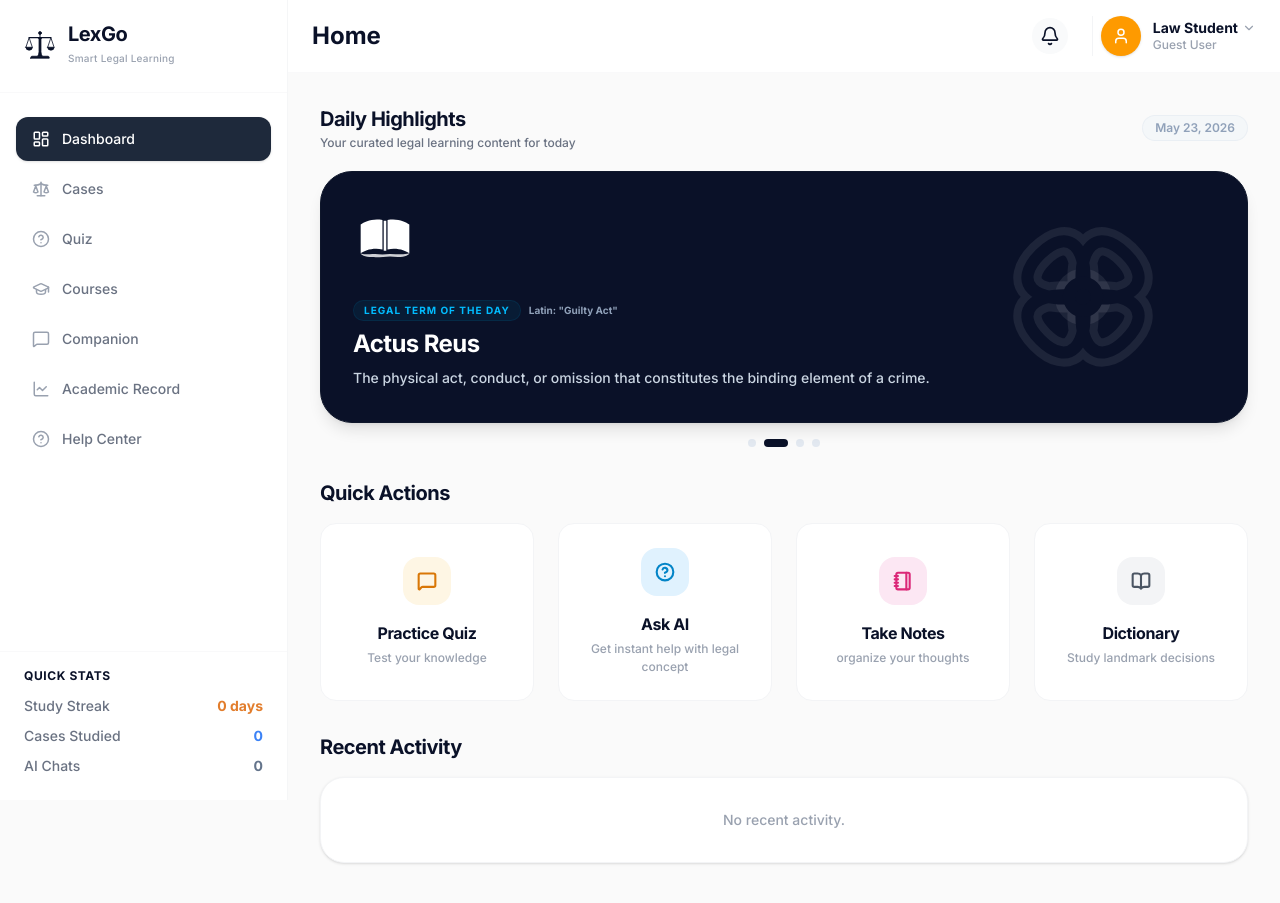
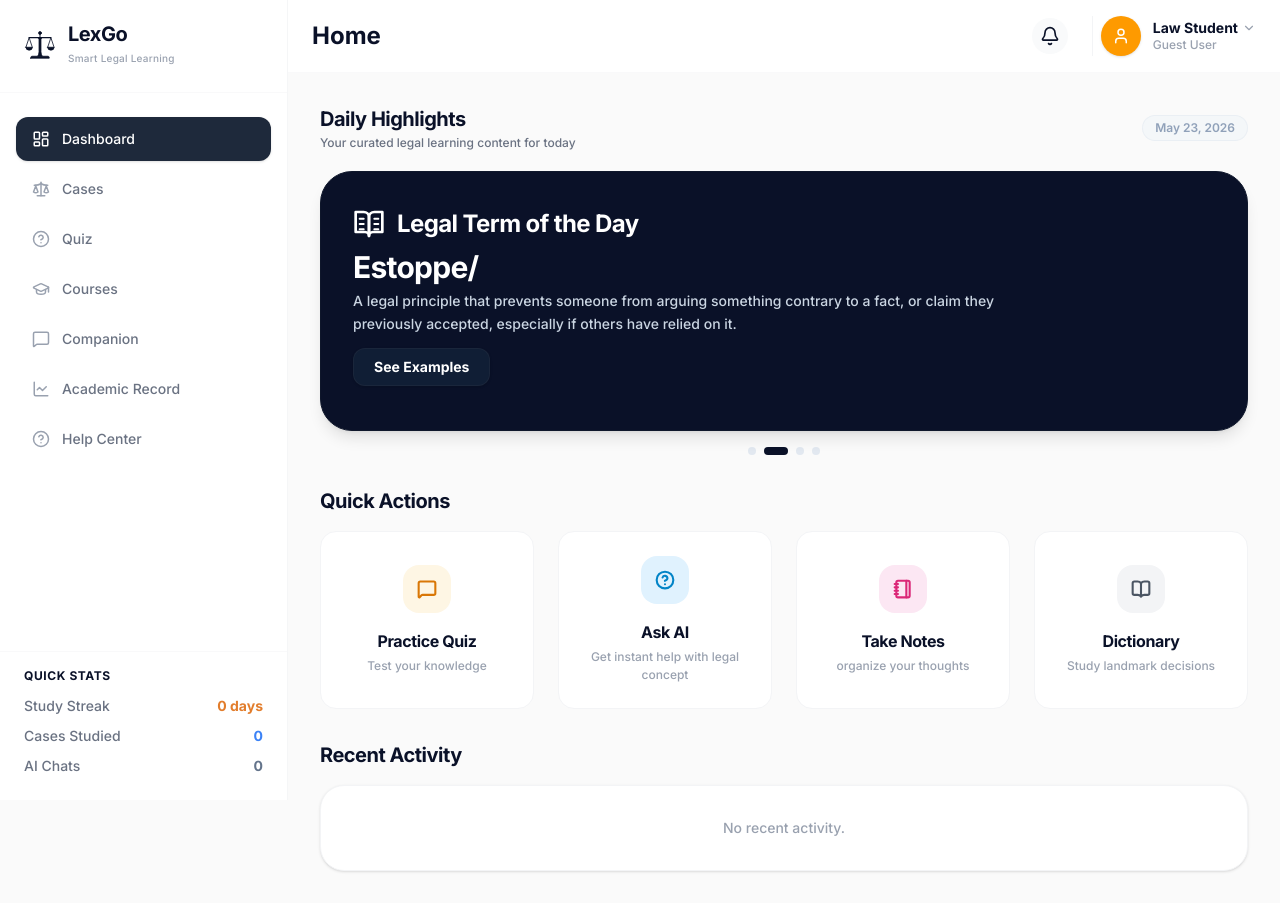
Before and after one commit to Darlington-s-store/LexGo-App, a React (Vite) app: page /dashboard in a window 1280 px wide. Built offline with nearby package versions, Linux system fonts and the light colour scheme; sample sign-in values are in the browser's storage.

Commit message:
style: implement custom daily highlights card designs matching mockup screenshots

```diff
--- a/src/pages/DashboardHome.jsx
+++ b/src/pages/DashboardHome.jsx
@@ -28,33 +28,24 @@ const CaseIcon = ({ className }) => (
 );
 
 const TermIcon = ({ className }) => (
-  <svg viewBox="0 0 100 100" fill="currentColor" className={className}>
-    <path d="M 46,25 C 30,22 18,28 12,32 L 12,77 C 18,73 30,68 46,71 Z" />
-    <path d="M 54,25 C 70,22 82,28 88,32 L 88,77 C 82,73 70,68 54,71 Z" />
-    <path d="M 48,26 L 52,26 L 52,73 L 48,73 Z" />
-    <path d="M 12,77 C 18,81 30,76 46,79 C 62,76 74,81 88,77 C 88,79 82,83 70,83 C 54,80 46,84 30,83 C 18,83 12,79 12,77 Z" opacity="0.8" />
+  <svg viewBox="0 0 24 24" fill="none" stroke="currentColor" strokeWidth="2" strokeLinecap="round" strokeLinejoin="round" className={className}>
+    {/* Pages Outline */}
+    <path d="M2 3h6a4 4 0 0 1 4 4v14a3 3 0 0 0-3-3H2z" />
+    <path d="M22 3h-6a4 4 0 0 0-4 4v14a3 3 0 0 1 3-3h7z" />
+    {/* Page Lines */}
+    <line x1="5" y1="8" x2="8" y2="8" strokeWidth="1.5" />
+    <line x1="5" y1="12" x2="8" y2="12" strokeWidth="1.5" />
+    <line x1="5" y1="16" x2="8" y2="16" strokeWidth="1.5" />
+    <line x1="16" y1="8" x2="19" y2="8" strokeWidth="1.5" />
+    <line x1="16" y1="12" x2="19" y2="12" strokeWidth="1.5" />
+    <line x1="16" y1="16" x2="19" y2="16" strokeWidth="1.5" />
   </svg>
 );
 
-const DictumIcon = ({ className }) => (
-  <svg viewBox="0 0 100 100" fill="currentColor" className={className}>
-    <path d="M 50,15 C 26,15 10,28 10,48 C 10,60 18,72 32,77 C 30,85 22,90 16,92 C 26,92 38,87 45,81 C 47,81 48,81 50,81 C 74,81 90,68 90,48 C 90,28 74,15 50,15 Z" />
-    <path d="M 38,38 L 44,38 L 41,48 L 45,48 L 42,58 L 36,58 L 39,48 L 35,48 Z M 58,38 L 64,38 L 61,48 L 65,48 L 62,58 L 56,58 L 59,48 L 55,48 Z" fill="#0A1128" />
-  </svg>
-);
-
-const HistoryIcon = ({ className }) => (
-  <svg viewBox="0 0 100 100" fill="currentColor" className={className}>
-    <rect x="15" y="24" width="70" height="60" rx="10" />
-    <path d="M 15,24 L 85,24 L 85,42 L 15,42 Z" fill="#F59E0B" />
-    <rect x="28" y="14" width="8" height="16" rx="4" fill="#E2E8F0" />
-    <rect x="64" y="14" width="8" height="16" rx="4" fill="#E2E8F0" />
-    <circle cx="32" cy="54" r="4.5" fill="#0A1128" />
-    <circle cx="50" cy="54" r="4.5" fill="#0A1128" />
-    <circle cx="68" cy="54" r="4.5" fill="#0A1128" />
-    <circle cx="32" cy="70" r="4.5" fill="#0A1128" />
-    <circle cx="50" cy="70" r="4.5" fill="#0A1128" />
-    <circle cx="68" cy="70" r="4.5" fill="#0A1128" />
+const BrainIcon = ({ className }) => (
+  <svg viewBox="0 0 24 24" fill="none" stroke="currentColor" strokeWidth="2" strokeLinecap="round" strokeLinejoin="round" className={className}>
+    <path d="M9.5 2A2.5 2.5 0 0 1 12 4.5v15a2.5 2.5 0 0 1-4.96-.44 2.5 2.5 0 0 1 0-3.12 3 3 0 0 1 0-3.88 2.5 2.5 0 0 1 0-3.12 2.5 2.5 0 0 1 2.46-2.94zm4.96.06A2.5 2.5 0 0 1 17 4.5a2.5 2.5 0 0 1 2.46 2.94 2.5 2.5 0 0 1 0 3.12 3 3 0 0 1 0 3.88 2.5 2.5 0 0 1 0 3.12A2.5 2.5 0 0 1 14.5 20" />
+    <path d="M12 5v14" />
   </svg>
 );
 
@@ -80,51 +71,51 @@ const dailyCards = [
     id: 'term',
     type: 'Legal Term of the Day',
     tag: 'DAILY TERM',
-    title: 'Actus Reus',
-    citation: 'Latin: "Guilty Act"',
+    title: 'Estoppe/',
+    citation: 'Principle of Law',
     icon: TermIcon,
     bgClass: 'bg-emerald-50/40 hover:bg-emerald-50/80 border-emerald-100/50 text-emerald-700',
     iconBg: 'bg-emerald-100 text-emerald-600',
-    summary: 'The physical act, conduct, or omission that constitutes the binding element of a crime.',
+    summary: 'A legal principle that prevents someone from arguing something contrary to a fact, or claim they previously accepted, especially if others have relied on it.',
     details: {
-      title: 'Actus Reus (Latin for "Guilty Act")',
-      subtitle: 'The objective element of criminal liability',
-      content: 'In criminal law, actus reus refers to the physical act, conduct, or omission that constitutes a crime. For a person to be held criminally liable, the prosecution must prove that they committed this physical act, and that it concurred with a guilty state of mind (mens rea).\n\nThere are three main types of actus reus:\n1. Conduct (e.g., physical taking of goods in theft)\n2. Result (e.g., death of a person in homicide)\n3. Omission (e.g., failure of a parent to feed a child when legally obligated).',
-      significance: 'No person can be punished for thoughts alone; there must be a physical manifestation of a crime, protecting individual liberty from arbitrary state action.'
+      title: 'Estoppel',
+      subtitle: 'The rule of consistency in legal claims',
+      content: 'Estoppel is a judicial doctrine under common law and equity that precludes a person from asserting a fact, right, or claim that is inconsistent with a position they previously took, especially when another party has relied on their initial representation and acted upon it to their detriment.',
+      significance: 'Promotes fairness and predictability in legal transactions and representations, ensuring that individuals cannot gain an unfair advantage by shifting their stories.'
     }
   },
   {
     id: 'dictum',
     type: 'Dictum of the Day',
     tag: 'DAILY DICTUM',
-    title: 'Fiat Justitia Ruat Caelum',
-    citation: 'Lord Mansfield (1770)',
-    icon: DictumIcon,
+    title: 'justice must not only be done, but must be seen to be done.',
+    citation: '-Lord Hewart',
+    icon: BrainIcon,
     bgClass: 'bg-violet-50/40 hover:bg-violet-50/80 border-violet-100/50 text-violet-700',
     iconBg: 'bg-violet-100 text-violet-600',
-    summary: '"Let justice be done though the heavens fall" - representing absolute judicial duty.',
+    summary: '"justice must not only be done, but must be seen to be done." - Lord Hewart in Rex v. Sussex Justices [1924].',
     details: {
-      title: 'Fiat Justitia Ruat Caelum',
-      subtitle: '"Let justice be done though the heavens fall"',
-      content: 'A famous Latin legal maxim expressing the principle that justice must be realized and the law applied regardless of the severity of the consequences.\n\nIt was famously declared by Lord Mansfield in the case of R v. Wilkes (1770) to emphasize that judges must decide cases strictly according to the law and legal principles, without yielding to public outcry or political pressure.',
-      significance: 'This maxim remains the ultimate symbol of judicial independence, neutrality, and moral courage, reminding jurists that the rule of law must stand above all social and political turbulence.'
+      title: 'justice must not only be done, but must be seen to be done.',
+      subtitle: 'Lord Hewart (Rex v. Sussex Justices [1924])',
+      content: 'This celebrated legal maxim emphasizes that the appearance of justice is as important as the substance of it. Even if a court renders a completely fair decision, the trial must be conducted under circumstances free from any reasonable suspicion of bias, conflict of interest, or procedural unfairness.',
+      significance: 'Ensures absolute public confidence in the administration of justice and establishes that the mere possibility of bias is enough to overturn a judicial decision.'
     }
   },
   {
     id: 'history',
-    type: 'Today in Legal History',
+    type: 'Today is Legal in History',
     tag: 'LEGAL HISTORY',
-    title: 'Brown v. Board of Education',
-    citation: 'May 17, 1954',
-    icon: HistoryIcon,
+    title: 'Ghana\'s first Supreme Court',
+    citation: 'Aug 18, 1960',
+    icon: BrainIcon,
     bgClass: 'bg-amber-50/40 hover:bg-amber-50/80 border-amber-100/50 text-amber-700',
     iconBg: 'bg-amber-100 text-amber-600',
-    summary: 'US Supreme Court ruled that racial segregation in public schools is unconstitutional.',
+    summary: 'Following the adoption of the Republican Constitution, the Supreme Court of Ghana was established as the nation\'s highest judicial body.',
     details: {
-      title: 'Brown v. Board of Education of Topeka, 347 U.S. 483 (1954)',
-      subtitle: 'The end of the "Separate but Equal" doctrine',
-      content: 'The Supreme Court of the United States unanimously ruled that establishing state laws for separate public schools for black and white students is unconstitutional. Chief Justice Earl Warren declared that "separate educational facilities are inherently unequal," violating the Equal Protection Clause of the Fourteenth Amendment.',
-      significance: 'This landmark decision overturned Plessy v. Ferguson (1896), legally dismantled state-sponsored school segregation, and served as a major catalyst for the Civil Rights Movement.'
+      title: 'Ghana\'s First Supreme Court Established',
+      subtitle: 'August 18, 1960',
+      content: 'With the enactment of the Republican Constitution of 1960, the Supreme Court of Ghana was formally constituted as the highest court of record and final court of appeal, replacing the jurisdiction of the Judicial Committee of the Privy Council in London and marking full legal sovereignty.',
+      significance: 'This historic establishment solidified Ghana\'s constitutional independence, making its judiciary fully sovereign and independent of colonial legal authorities.'
     }
   }
 ];
@@ -209,15 +200,17 @@ const DashboardHome = () => {
           <div
             key={currentSlide}
             onClick={() => setSelectedCard(activeCard)}
-            className="relative overflow-hidden bg-[#0A1128] text-white rounded-[32px] p-8 min-h-[240px] flex flex-col justify-between shadow-lg border border-slate-900 cursor-pointer group transition-all duration-500 hover:shadow-xl hover:scale-[1.005] animate-fade-in"
+            className="relative overflow-hidden bg-[#0A1128] text-white rounded-[32px] p-8 min-h-[260px] flex flex-col justify-between shadow-lg border border-slate-900 cursor-pointer group transition-all duration-500 hover:shadow-xl hover:scale-[1.005] animate-fade-in"
           >
+            {activeCard.id === 'case' && (
+              <>
                 {/* Top Row: Large Icon */}
                 <div className="z-10">
-              <ActiveIcon className="w-16 h-16 text-white transition-transform duration-300 group-hover:scale-105" />
+                  <CaseIcon className="w-14 h-14 text-white transition-transform duration-300 group-hover:scale-105" />
                 </div>
 
                 {/* Bottom Row: Text content */}
-            <div className="z-10 space-y-2 mt-8">
+                <div className="z-10 space-y-2 mt-6">
                   <div className="flex items-center gap-2">
                     <span className="text-[10px] font-extrabold tracking-widest text-sky-400 uppercase bg-sky-950/40 px-2.5 py-0.5 rounded-full border border-sky-900/30">
                       {activeCard.type}
@@ -263,6 +256,80 @@ const DashboardHome = () => {
                     </g>
                   </svg>
                 </div>
+              </>
+            )}
+
+            {activeCard.id === 'term' && (
+              <div className="z-10 flex flex-col justify-between h-full w-full py-1">
+                {/* Header Row */}
+                <div className="flex items-center gap-3">
+                  <TermIcon className="w-8 h-8 text-white flex-shrink-0" />
+                  <span className="text-xl sm:text-2xl font-bold tracking-tight text-white">
+                    Legal Term of the Day
+                  </span>
+                </div>
+
+                {/* Term & Summary */}
+                <div className="space-y-2 my-auto py-3">
+                  <h2 className="text-2xl sm:text-3xl font-black tracking-tight text-white leading-none">
+                    {activeCard.title}
+                  </h2>
+                  <p className="text-slate-300 text-xs sm:text-sm leading-relaxed font-medium max-w-2xl">
+                    {activeCard.summary}
+                  </p>
+                </div>
+
+                {/* Button */}
+                <div className="flex justify-start">
+                  <span
+                    className="inline-block px-5 py-2 rounded-xl bg-[#101E35] hover:bg-[#1C2C47] text-white text-xs sm:text-sm font-bold border border-slate-800/80 transition duration-200 cursor-pointer shadow-sm"
+                  >
+                    See Examples
+                  </span>
+                </div>
+              </div>
+            )}
+
+            {activeCard.id === 'dictum' && (
+              <div className="z-10 flex flex-col justify-between h-full w-full py-1">
+                {/* Header Row */}
+                <div className="flex items-center gap-3">
+                  <BrainIcon className="w-8 h-8 text-white flex-shrink-0" />
+                  <span className="text-xl sm:text-2xl font-bold tracking-tight text-white">
+                    Dictum of the Day
+                  </span>
+                </div>
+
+                {/* Dictum Text & Author */}
+                <div className="space-y-4 my-auto py-3">
+                  <p className="text-base sm:text-lg font-bold text-white leading-relaxed max-w-2xl">
+                    “{activeCard.title}”
+                  </p>
+                  <span className="block text-slate-300 text-xs sm:text-sm font-medium">
+                    {activeCard.citation}
+                  </span>
+                </div>
+              </div>
+            )}
+
+            {activeCard.id === 'history' && (
+              <div className="z-10 flex flex-col items-center justify-center text-center h-full w-full py-4">
+                {/* Center Icon */}
+                <BrainIcon className="w-8 h-8 text-white mb-2" />
+                {/* Header Title */}
+                <span className="text-xs sm:text-sm font-semibold tracking-wide text-slate-300">
+                  Today is Legal in History
+                </span>
+                {/* Large Date */}
+                <h2 className="text-3xl sm:text-4xl font-extrabold tracking-tight text-white my-2">
+                  {activeCard.citation}
+                </h2>
+                {/* Event Description */}
+                <p className="text-slate-300 text-xs sm:text-sm font-medium max-w-md">
+                  {activeCard.title}
+                </p>
+              </div>
+            )}
           </div>
 
           {/* Dots Pagination */}
```
Lines whose indentation alone changed are shown as unchanged.
